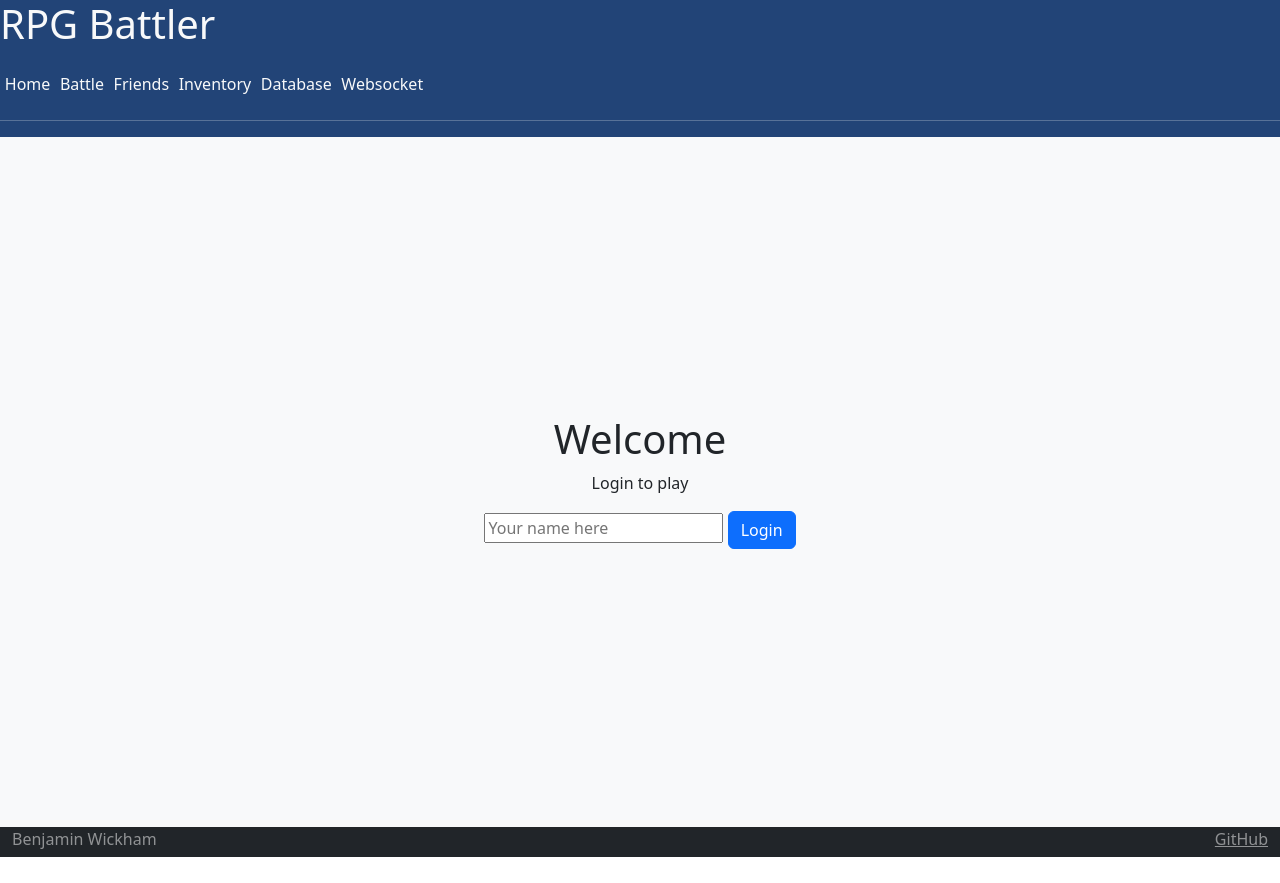
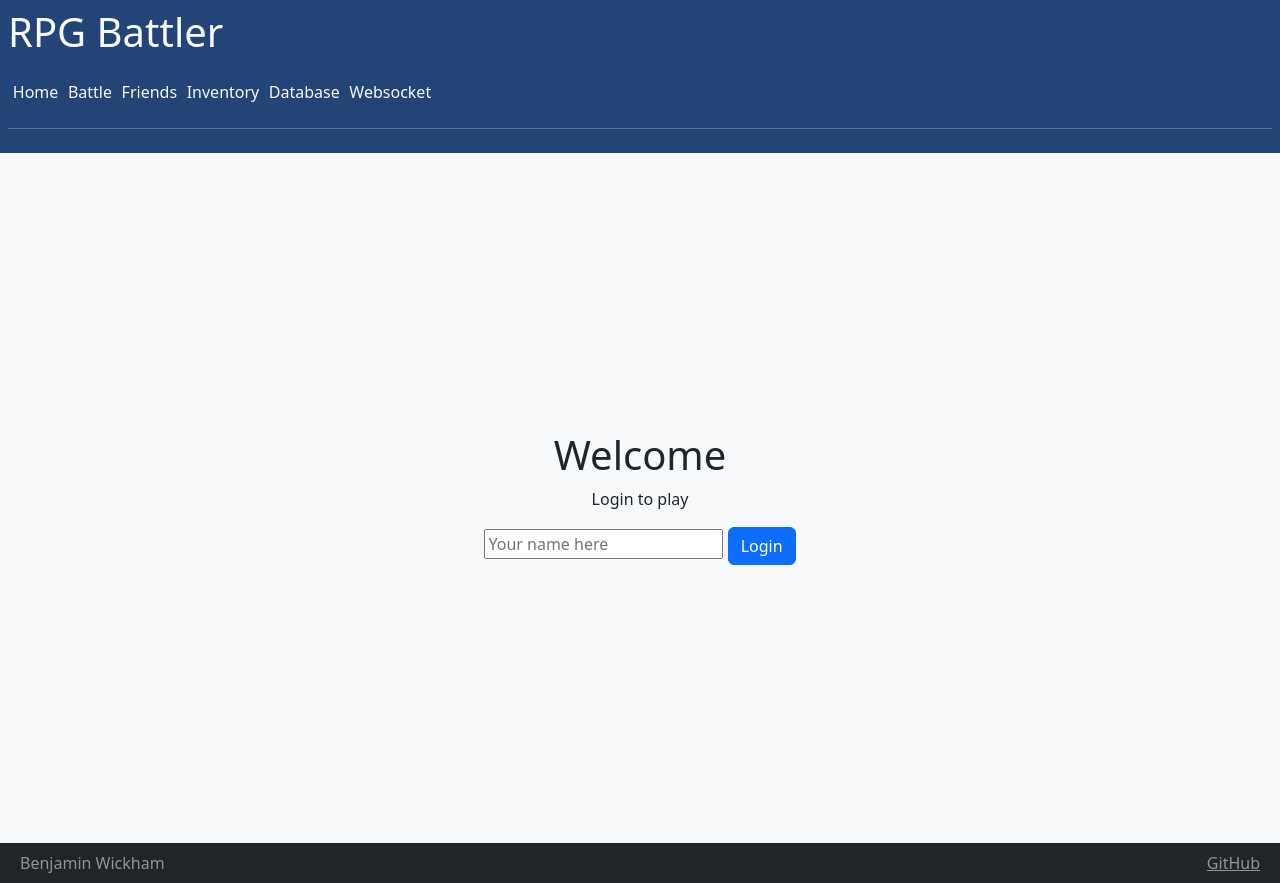
Before and after one commit to benhamin36/startup, a plain HTML site: page index.html in a window 1280 px wide. Before the commit the page ends 857 px from the top, so only its background shows below. Drawn offline with nearby package versions, Linux system fonts and the light colour scheme.

Commit message:
Finish padding on headers and footers

```diff
--- a/index.html
+++ b/index.html
@@ -20,7 +20,7 @@
   </head>
   <body>
     <!-- Use header, main, and footer elements to give semantic structure -->
-    <header class="text-light">
+    <header class="text-light p-2">
       <h1>RPG Battler</h1>
 
       <!-- Navigation elements -->
@@ -51,7 +51,7 @@
       </div>
     </main>
 
-    <footer class="bg-dark text-white-50">
+    <footer class="bg-dark text-white-50 p-2">
       <div class="container-fluid">
         <span class="text-reset">Benjamin Wickham</span>
         <a class="text-reset" href="https://github.com/benhamin36/startup.git">GitHub</a>
```
Also changed, not shown: database.html (+2 -2 lines), friends.html (+2 -2 lines), inventory.html (+2 -2 lines), websocket.html (+2 -2 lines).
